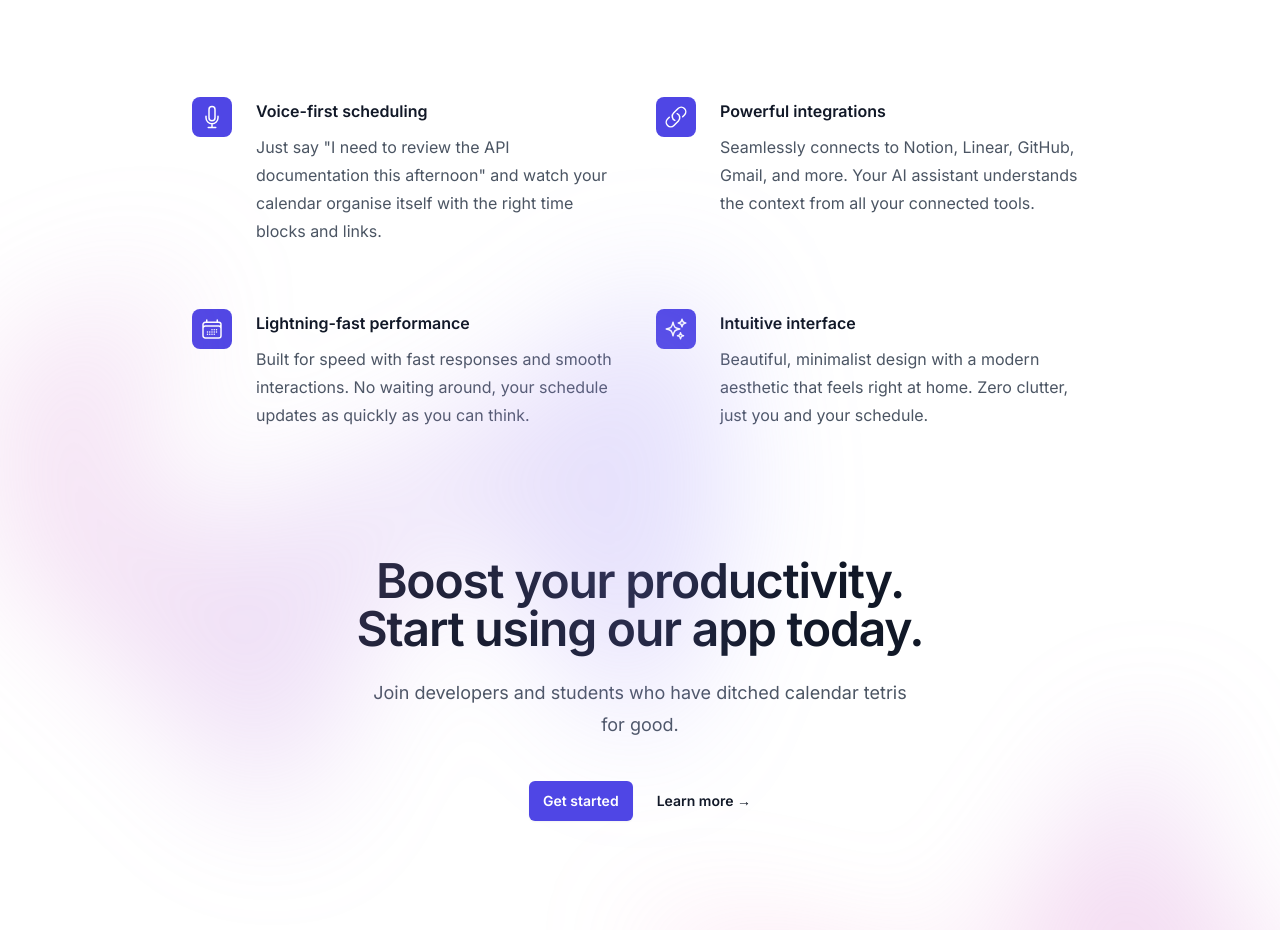
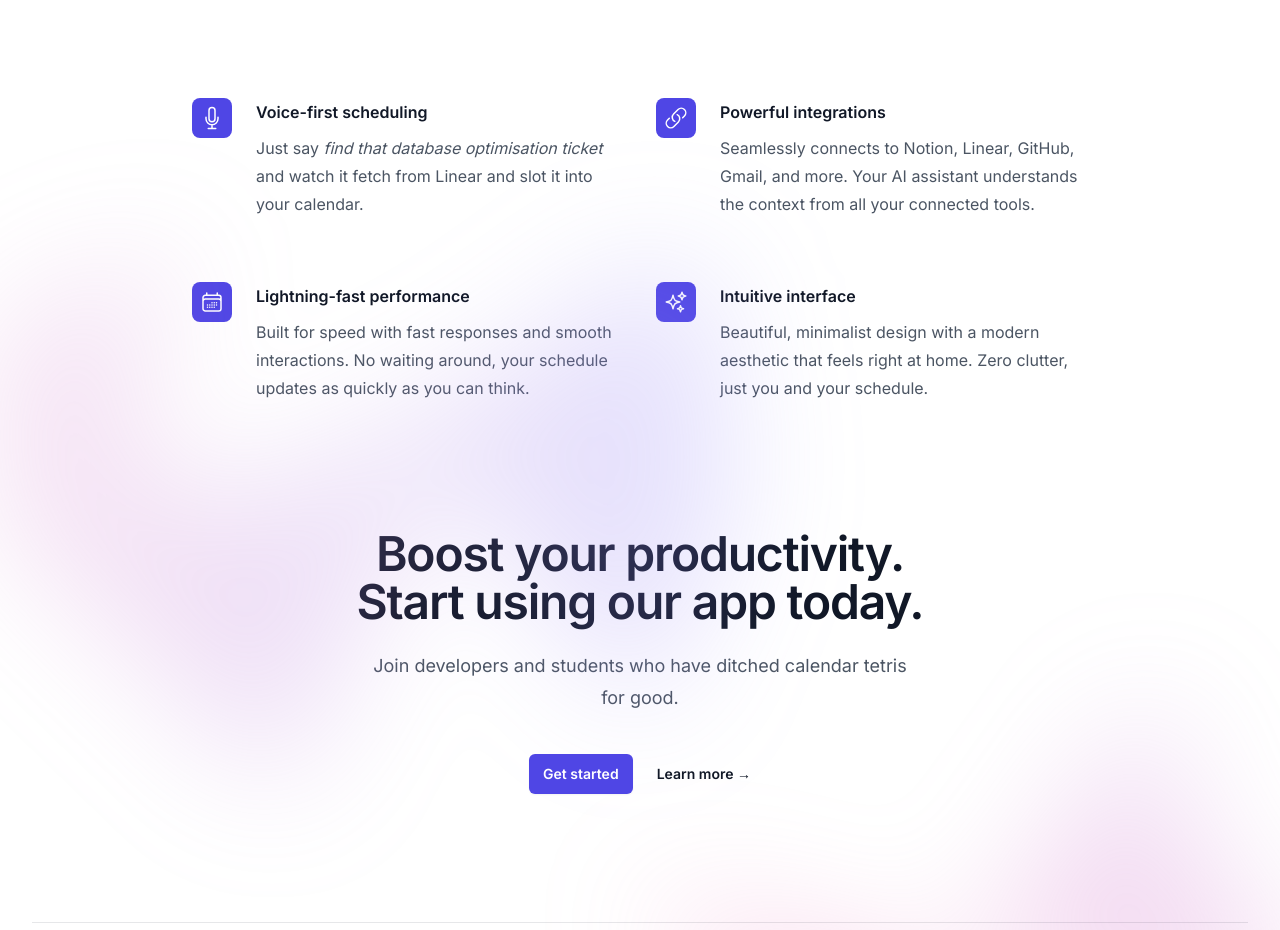
Before and after one commit to allocate-planner/allocate, a React (Vite) app in the folder frontend/: page / in a window 1280 px wide. Shown: the part 1800-2730 px from the top of the page. Built offline with nearby package versions, Linux system fonts and the light colour scheme.

Commit message:
docs: update features content + new calendar image with orb

```diff
--- a/frontend/src/components/pages/Home/components/Features.tsx
+++ b/frontend/src/components/pages/Home/components/Features.tsx
@@ -8,8 +8,12 @@ import {
 const features = [
   {
     name: "Voice-first scheduling",
-    description:
-      'Just say "I need to review the API documentation this afternoon" and watch your calendar organise itself with the right time blocks and links.',
+    description: (
+      <>
+        Just say <i>find that database optimisation ticket</i> and watch it fetch from Linear and
+        slot it into your calendar.
+      </>
+    ),
     icon: MicrophoneIcon,
   },
   {
```
Also changed, not shown: frontend/public/product/calendar.jpg.
